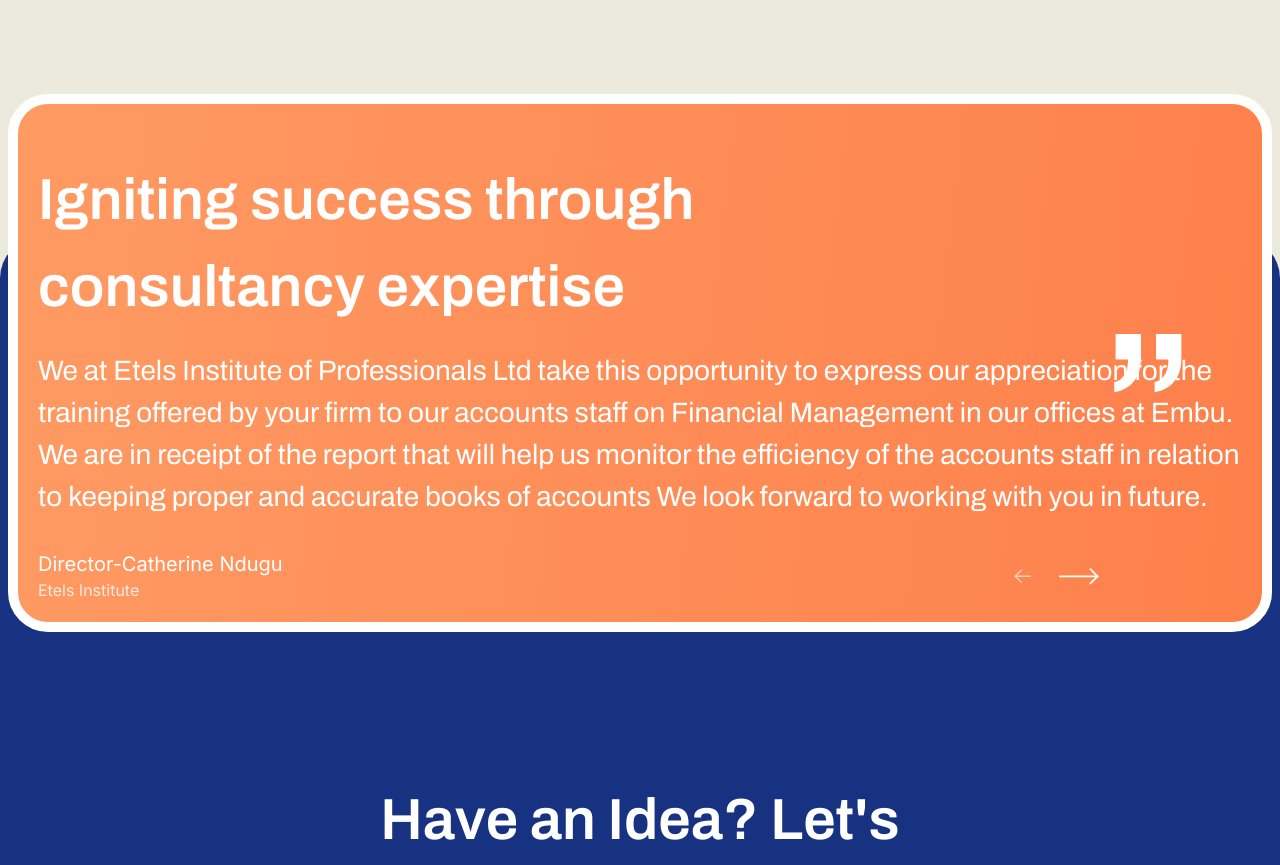
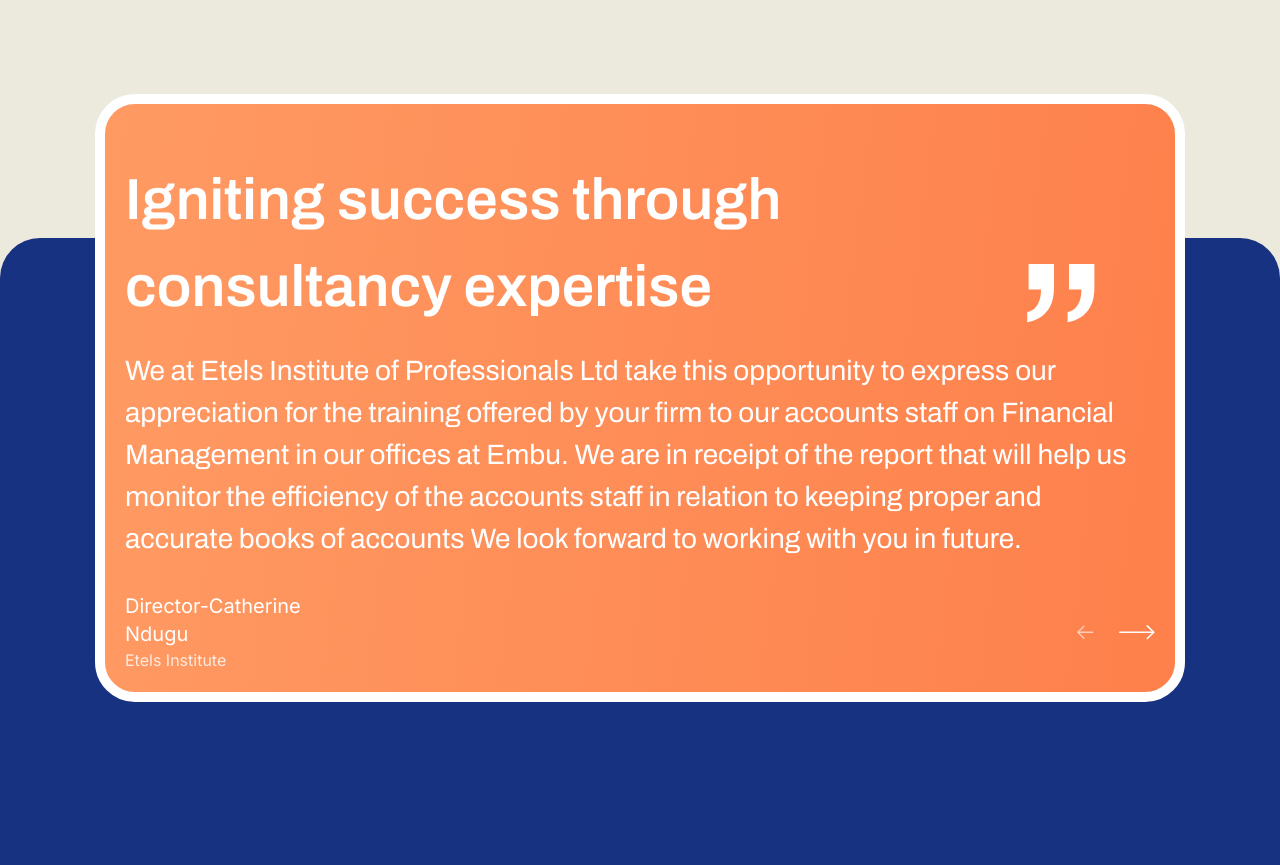
Before and after one commit to almondkiruthu/Limarge, a React (Vite) app in the folder client/: page / in a window 1280 px wide. Shown: the part 5172-6037 px from the top of the page. Built offline with nearby package versions, Linux system fonts and the light colour scheme; what prettier-plugin-tailwindcss would draw is missing.

Commit message:
Fixed the quotes on xl screens and maxwidth of the component

```diff
--- a/client/src/components/Testimonials.tsx
+++ b/client/src/components/Testimonials.tsx
@@ -6,7 +6,7 @@ const Testimonials = () => {
     useTestimonialContext();
   return (
     <>
-      <div className="testimonial-card relative rounded-[2.5rem] p-5 text-white xl:top-[-9rem] 2xl:top-[-10rem] xl:mx-auto 2xl:max-w-[75.125rem] 2xl:p-20">
+      <div className="testimonial-card relative rounded-[2.5rem] p-5 text-white xl:top-[-9rem] 2xl:top-[-10rem] xl:mx-auto xl:max-w-[68.125rem] 2xl:max-w-[75.125rem] 2xl:p-20">
         <div>
           <h3 className="pt-8 text-center font-archivo text-[2.5rem] font-semibold lg:text-start lg:text-[3.625rem]">
             Igniting success through <br /> consultancy expertise
@@ -17,7 +17,7 @@ const Testimonials = () => {
             <p className="pb-8 pt-5">{currentTestimonial.message}</p>
           </div>
 
-          <div className="absolute right-3 top-3 lg:right-20 lg:top-[14.375rem]">
+          <div className="absolute right-3 top-3 lg:right-20 xl:top-[10rem] 2xl:top-[14.375rem]">
             <img
               src="/Testimonial/Quotes.svg"
               alt="quotes"
```
